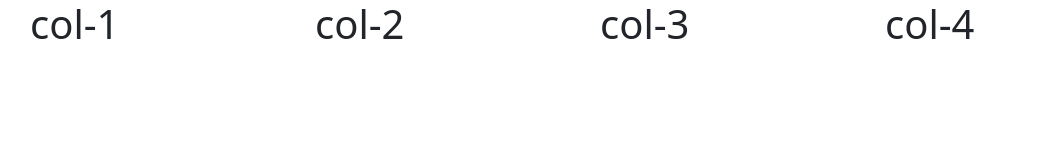
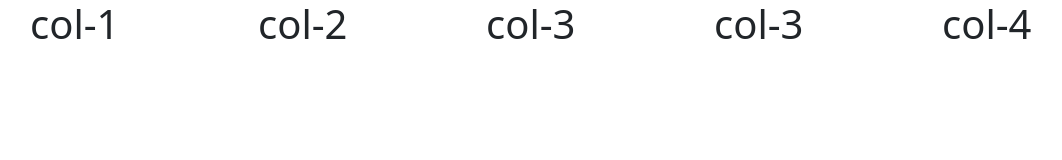
Before and after one commit to OwalaOARL/IJSE-web, a plain HTML site: page IJSE web/bootstrap.html in a window 1280 px wide. Shown: the whole page, without its empty margins (52-1114 px from the left). Drawn offline with nearby package versions, Linux system fonts and the light colour scheme.

Commit message:
Update bootstrap.html

```diff
--- a/IJSE web/bootstrap.html
+++ b/IJSE web/bootstrap.html
@@ -22,6 +22,9 @@
                 <div class="col">
                    <h1> col-3</h1>
                 </div>
+                 <div class="col">
+                   <h1> col-3</h1>
+                </div>
                 <div class="col">
                    <h1> col-4</h1>
                 </div>
```
